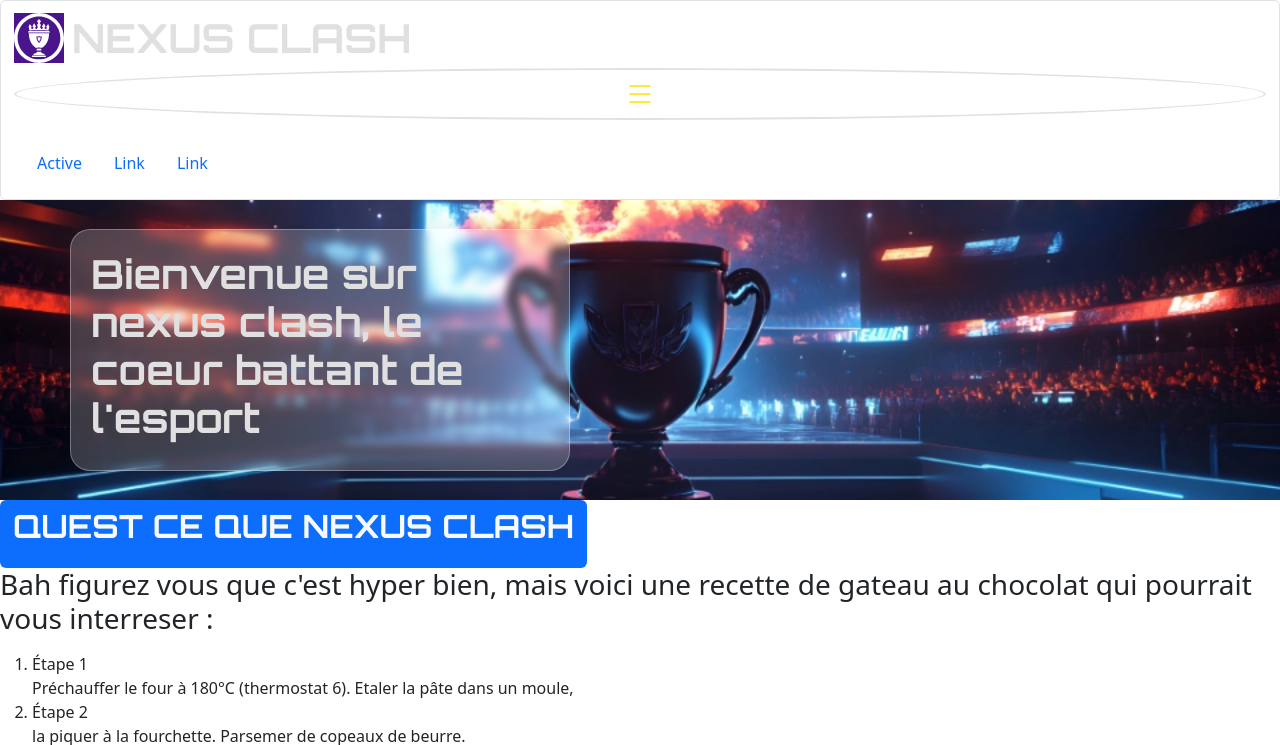
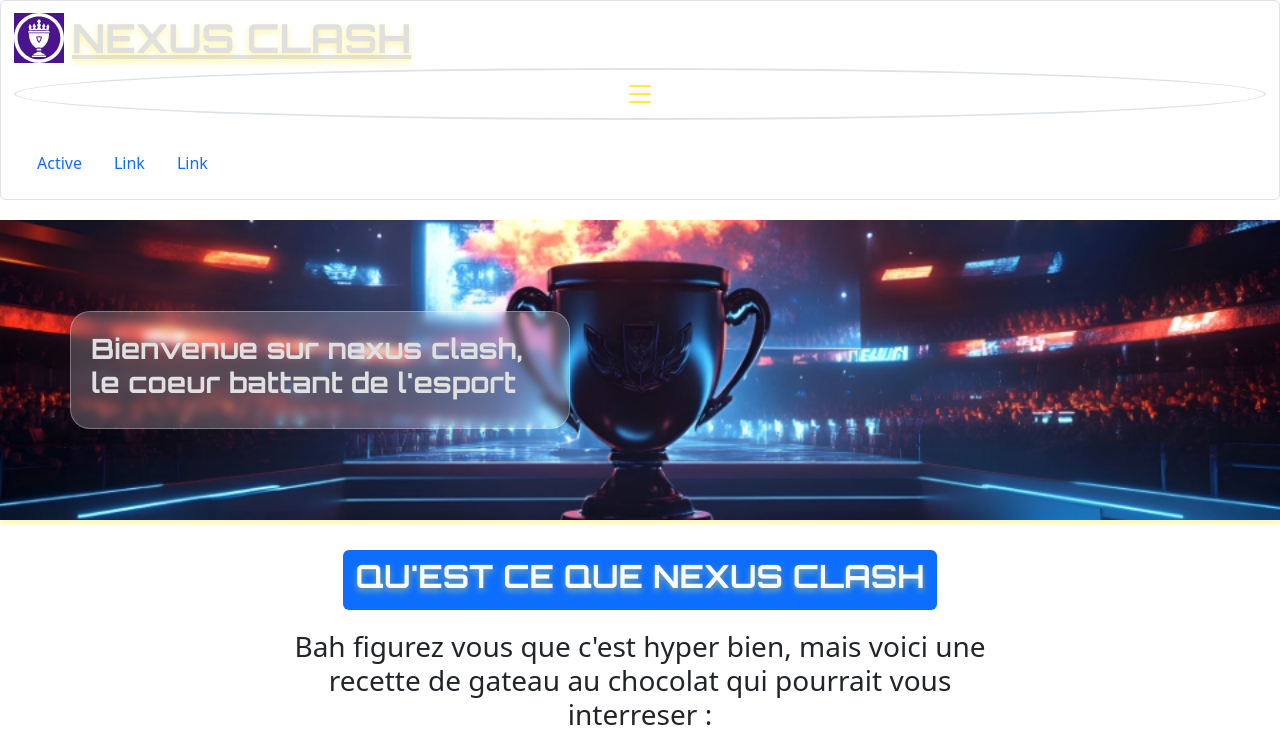
Before and after one commit to fraxi0n/BRIEF3_maquettes_imp_bootstrap, a website with bundled scripts: page index.html in a window 1280 px wide. Shown: the top 745 px of the page. Built offline with nearby package versions, Linux system fonts and the light colour scheme.

Commit message:
add text / box shadow

```diff
--- a/css/style.css
+++ b/css/style.css
@@ -6,10 +6,17 @@
     --black: #121212;
     --white: #E0E0E0;
 
-
 }
 
 
+body {
+    margin: 0;
+    background-color: var(--black);
+    color: var(--white);
+    display: flex;
+    flex-direction: column;
+    gap: 20px
+}
 
 .orbitron {
     font-family: "Orbitron", sans-serif;
@@ -39,10 +46,11 @@
 
 
 .pc {
-    color: var(--primary-color)!important;
+    color: var(--primary-color) !important;
 }
+
 .tc {
-    color: var(--tertiary-color)!important;
+    color: var(--tertiary-color) !important;
 }
 
 .tc-border {
@@ -81,9 +89,6 @@
 
 .burger-border {
     border-radius: 20px
-
-
-
 }
 
 .h1-font {
@@ -112,7 +117,25 @@
     border: 1px solid rgba(255, 255, 255, 0.3);
 }
 
-
 h1 {
     font-size: 38px;
 }
+
+.shadow-text-tc {
+    text-shadow: 0 3px 6px #ffeb3b7c !important ;
+
+}
+
+
+.shadow-box-tc {
+
+    box-shadow : 0 3px 6px #ffeb3b7c !important;
+
+}
+
+.main-space {
+    margin: 10px;
+    max-width : 700px;
+
+
+}
--- a/index.html
+++ b/index.html
@@ -33,7 +33,6 @@
 <body>
 
   <header>
-
     <div class="accordion" id="accordionExample">
       <div class="accordion-item">
         <div>
@@ -47,8 +46,7 @@
 
                 <img class="logo" src="src/ressources/logo.svg" alt="logo nexus CLASH">
 
-
-                <div class="ps-2 orbitron h1-font">
+                <div class="ps-2 orbitron h1-font text-decoration-underline shadow-text-tc">
                   NEXUS CLASH
                 </div>
               </div>
@@ -62,10 +60,6 @@
                 </svg>
 
               </div>
-
-
-
-
 
             </button>
           </div>
@@ -88,9 +82,6 @@
               </ul>
 
 
-
-
-
             </div>
           </div>
         </div>
@@ -100,10 +91,10 @@
   </header>
 
 
-  <div class="banner">
+  <div class="banner shadow-box-tc">
 
     <div class='glass-card'>
-      <h1 class="h1-font orbitron">
+      <h1 class="h1-font orbitron fs-3">
         Bienvenue sur nexus clash,
         le coeur battant de l'esport
       </h1>
@@ -117,22 +108,22 @@
 
 
   <main>
-    <section>
+    <section class="d-flex flex-column align-items-center " >
 
 
 
-      <div class='badge bg-primary text-light fs-5'>
-        <h2 class="orbitron"> QUEST CE QUE NEXUS CLASH</h2>
-        <p class=""></p>
-
+      <div class='badge bg-primary text-light fs-5 main-space'>
+        <h2 class="orbitron shadow-text-tc">QU'EST CE QUE NEXUS CLASH</h2>
       </div>
 
-      <h3>
+      <h3 class="text-center main-space" >
         Bah figurez vous que c'est hyper bien, mais voici une
         recette de gateau au chocolat qui pourrait vous interreser :
       </h3>
 
-      <p>
+      <div class="recipies-box main-space ">
+
+      <p  >
       <ol>
         <li> Étape 1 <br>
           Préchauffer le four à 180°C (thermostat 6). Etaler la pâte dans un moule,</li>
@@ -156,6 +147,8 @@
           Déguster</li>
       </ol>
       </p>
+      </div>
+
     </section>
 
     <section>
```
Lines whose indentation alone changed are shown as unchanged.
